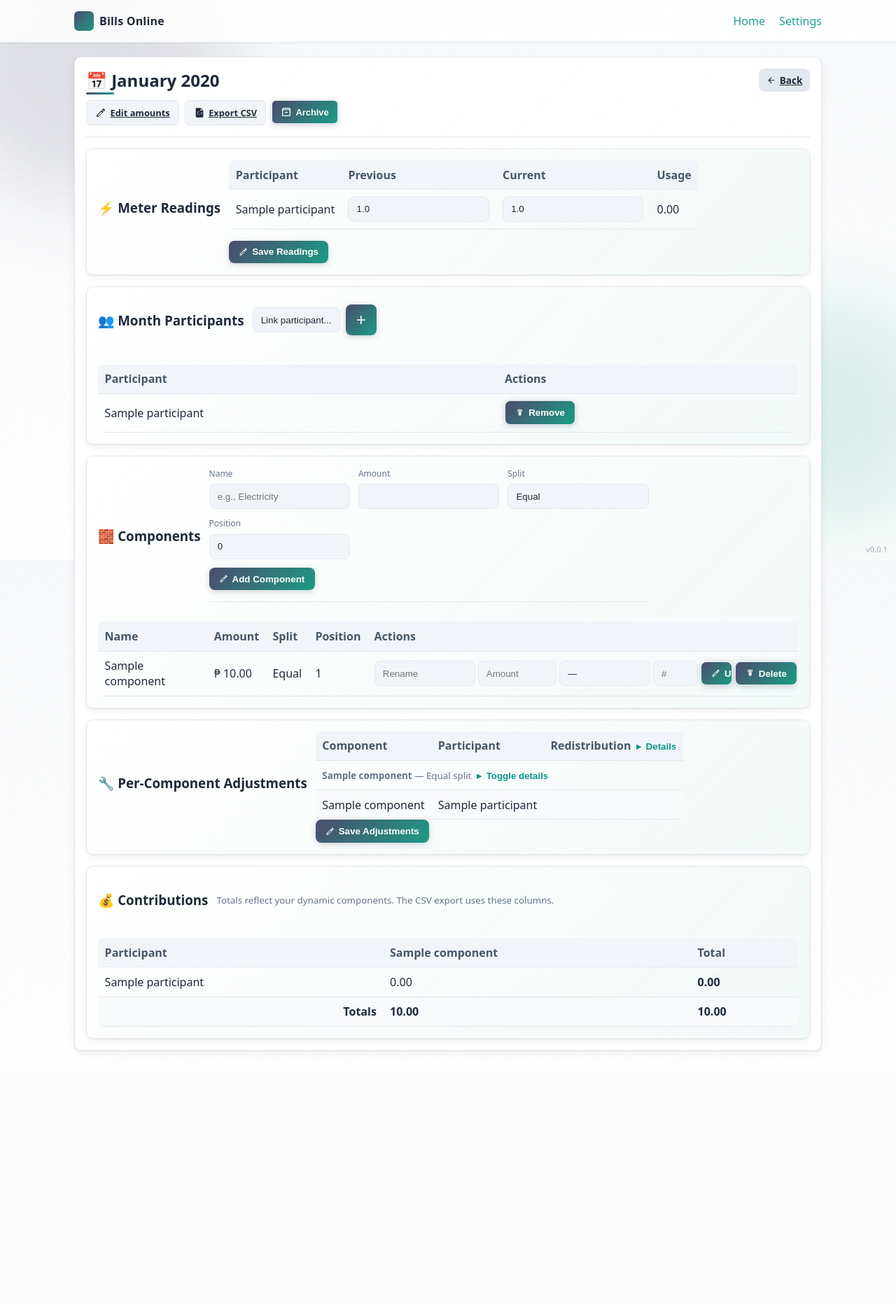
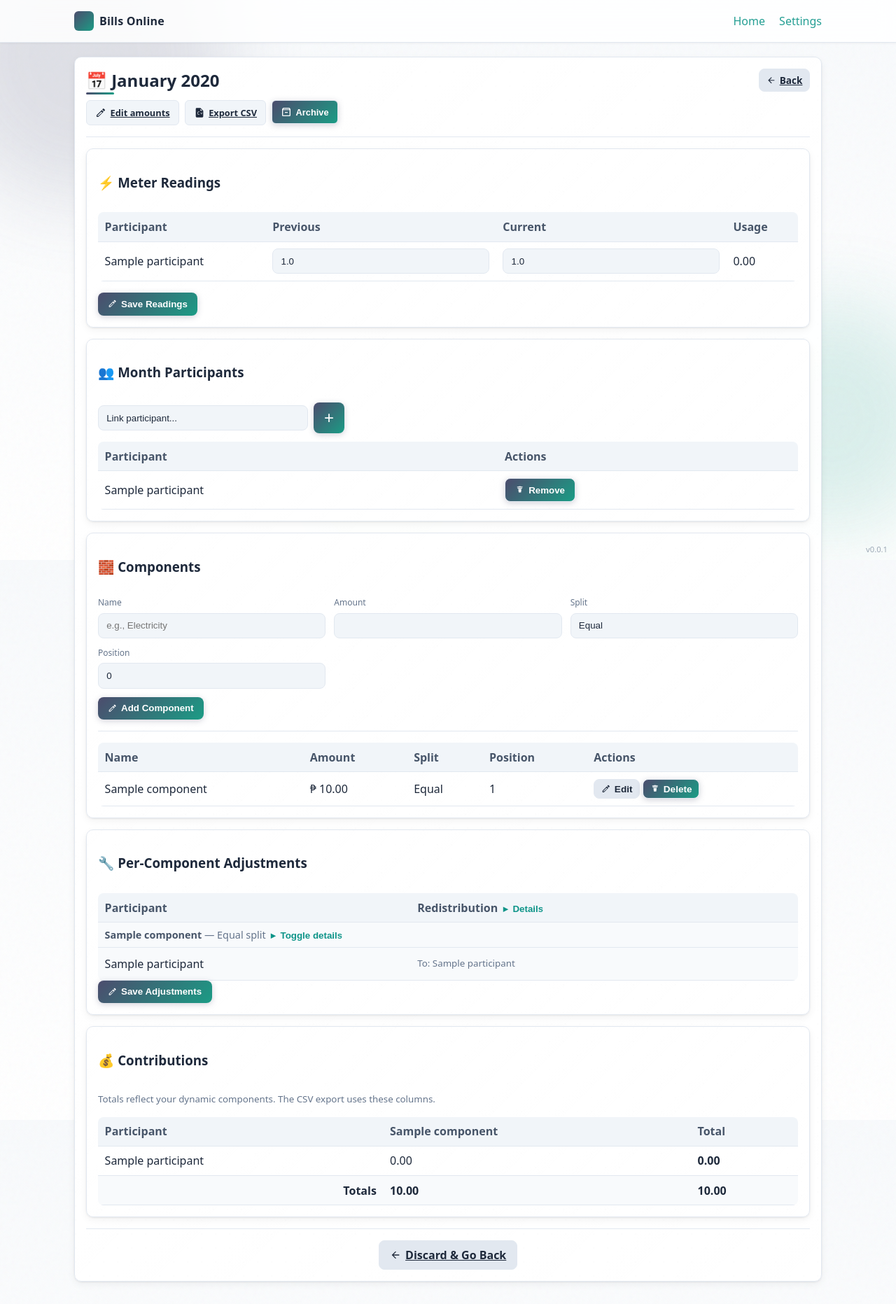
Before and after one commit to phdwight/billsonline, a Flask app: page /months/1 in a window 1280 px wide. Shown: the whole page at 70% size. Before the commit the page ends 1503 px from the top, so only its background shows below. Run offline with Flask 3, Linux system fonts and the light colour scheme; tables that the repository leaves empty hold one stand-in row (values such as "Sample post").

Commit message:
Add notes to component adjustments and UI improvements
Introduces an optional 'notes' field to component adjustments in the database and model, with migration and auto-schema update on database restore. Updates the redistribution UI to support notes, show computed amounts for percentage redistributions, and allow self-redistribution. Refactors component editing in month details, improves table styling, and adds comprehensive tests for database restore and redistribution edge cases.

```diff
--- a/app/models.py
+++ b/app/models.py
@@ -98,6 +98,8 @@ class ComponentAdjustment(db.Model):
     # Optional redistribution rule per component
     # {"mode": "percent"|"amount", "targets": {participant_id: value, ...}}
     redis_rule = db.Column(db.JSON, nullable=True)
+    # Optional notes/description for this adjustment
+    notes = db.Column(db.String(255), nullable=True)
 
     month = db.relationship("MonthlyBill")
     component = db.relationship("BillComponent")
--- a/app/repositories.py
+++ b/app/repositories.py
@@ -235,7 +235,8 @@ class ComponentAdjustmentRepository:
         component_id: int,
         participant_id: int,
         zero: bool,
-        redis_rule=None
+        redis_rule=None,
+        notes: str = None
     ) -> ComponentAdjustment:
         adj = ComponentAdjustment.query.filter_by(
             month_id=month_id, component_id=component_id, participant_id=participant_id
@@ -250,6 +251,8 @@ class ComponentAdjustmentRepository:
         adj.zero = bool(zero)
         # Always set redis_rule; allow clearing by passing None
         adj.redis_rule = redis_rule
+        # Set notes (can be None or empty string to clear)
+        adj.notes = notes.strip() if notes else None
         db.session.commit()
         return adj
 
--- a/app/services/month_service.py
+++ b/app/services/month_service.py
@@ -89,6 +89,7 @@ class MonthService:
                 comp_adjustments_map.setdefault(a.component_id, {})[a.participant_id] = {
                     'zero': bool(a.zero),
                     'rule': a.redis_rule or None,
+                    'notes': a.notes or None,
                 }
 
             usage_by_pid = {r.participant_id: r.usage() for r in readings}
--- a/app/static/base.css
+++ b/app/static/base.css
@@ -237,6 +237,17 @@ tbody tr { transition: background 0.15s ease, transform 0.15s ease; }
 tbody tr:hover {
 	background: var(--table-row-hover);
 	transform: scale(1.005);
+}
+
+/* Group header rows in tables - used for sectioning within a table */
+.group-header {
+	background: var(--table-row-even);
+	padding: .5rem .6rem;
+	text-align: left;
+	font-size: 0.9rem;
+}
+.group-header .muted {
+	font-weight: normal;
 }
 
 /* Responsive: collapse redistribution columns under 1000px */
@@ -510,7 +521,7 @@ body.compact .btn-sm { padding: .25rem .45rem; font-size: .8rem; }
 }
 
 /* Quick links bar enhancement */
-section.card[style*="margin-top"] {
+section.card.quick-links {
 	display: flex;
 	flex-wrap: wrap;
 	align-items: center;
@@ -518,11 +529,11 @@ section.card[style*="margin-top"] {
 	background: linear-gradient(135deg, var(--card) 0%, rgba(27,156,133,0.05) 100%);
 }
 
-section.card[style*="margin-top"] .btn-secondary {
+section.card.quick-links .btn-secondary {
 	transition: all 0.2s ease;
 }
 
-section.card[style*="margin-top"] .btn-secondary:hover {
+section.card.quick-links .btn-secondary:hover {
 	background: var(--primary);
 	color: var(--primary-contrast);
 	border-color: var(--primary);
@@ -649,7 +660,7 @@ ul li a {
 /* Ensure card has position for pseudo-element */
 .card {
 	position: relative;
-	overflow: hidden;
+	overflow: visible;
 }
 
 /* Reduced motion preference */
--- a/app/static/js/month-detail.js
+++ b/app/static/js/month-detail.js
@@ -36,21 +36,53 @@ function recomputeDynamicPanel(compId, pid, baseMap) {
 
   const mode = modeSel.value;
   const summary = document.querySelector(`[data-redis-summary='comp-${compId}-${pid}'] small`);
+  const base = parseFloat(baseMap[String(pid)] || baseMap[pid] || 0);
 
   let sum = 0;
   const inputs = document.querySelectorAll(`input[id^=redis_comp_${compId}_${pid}_]`);
+  const values = [];
   inputs.forEach(inp => {
     const v = parseFloat(inp.value);
+    values.push(isNaN(v) ? 0 : v);
     if (!isNaN(v)) sum += v;
   });
 
+  // Update computed amounts next to each input
+  let idx = 0;
+  inputs.forEach(inp => {
+    const targetId = inp.id.split('_').pop();
+    const computedSpan = document.querySelector(`[data-computed='comp-${compId}-${pid}-${targetId}'] small`);
+    if (computedSpan) {
+      const v = values[idx];
+      if (mode === 'percent' && v > 0) {
+        // Show computed amount for percentage
+        const computed = (v / 100) * base;
+        computedSpan.textContent = `= ₱${fmt(computed)}`;
+      } else {
+        computedSpan.textContent = '';
+      }
+    }
+    idx++;
+  });
+
   if (mode === 'percent') {
-    summary.textContent = `Sum: ${fmt(sum)}% (needs 100%)`;
-    summary.style.color = Math.abs(sum - 100) < 0.01 ? 'var(--muted-color, #666)' : 'var(--error-color, #b00020)';
+    const diff = 100 - sum;
+    if (Math.abs(diff) < 0.01) {
+      summary.textContent = `Sum: ${fmt(sum)}% ✓`;
+      summary.style.color = 'var(--success-color, #2e7d32)';
+    } else {
+      summary.textContent = `Sum: ${fmt(sum)}% (needs ${fmt(diff)}% more)`;
+      summary.style.color = 'var(--error-color, #b00020)';
+    }
   } else if (mode === 'amount') {
-    const base = parseFloat(baseMap[String(pid)] || baseMap[pid] || 0);
-    summary.textContent = `Sum: ₱${fmt(sum)} (needs ₱${fmt(base)})`;
-    summary.style.color = Math.abs(sum - base) < 0.01 ? 'var(--muted-color, #666)' : 'var(--error-color, #b00020)';
+    const diff = base - sum;
+    if (Math.abs(diff) < 0.01) {
+      summary.textContent = `Sum: ₱${fmt(sum)} ✓`;
+      summary.style.color = 'var(--success-color, #2e7d32)';
+    } else {
+      summary.textContent = `Sum: ₱${fmt(sum)} (needs ₱${fmt(diff)} more)`;
+      summary.style.color = 'var(--error-color, #b00020)';
+    }
   } else {
     const anyVal = Array.from(inputs).some(inp => {
       const v = parseFloat(inp.value);
--- a/app/static/style.css
+++ b/app/static/style.css
@@ -127,6 +127,12 @@
 	margin-bottom: 0.75rem;
 	flex-wrap: wrap;
 	gap: 0.5rem;
+}
+
+/* Centered card header variant for standalone section titles */
+.card-header.centered {
+	justify-content: center;
+	text-align: center;
 }
 
 .card-header .section-title {
@@ -676,3 +682,60 @@
 		justify-content: center;
 	}
 }
+
+/* ============================================
+   COMPONENT TABLE STYLES
+   ============================================ */
+
+.component-actions {
+	display: flex;
+	gap: 0.25rem;
+	align-items: center;
+}
+
+.component-edit-row {
+	background: var(--input-bg);
+}
+
+.component-edit-row td {
+	padding: 0.75rem;
+}
+
+.component-edit-form .row {
+	display: flex;
+	flex-wrap: wrap;
+	gap: 0.5rem;
+	margin-bottom: 0.5rem;
+}
+
+.component-edit-form .row label {
+	flex: 1;
+	min-width: 100px;
+}
+
+.component-edit-actions {
+	display: flex;
+	gap: 0.5rem;
+	margin-top: 0.5rem;
+}
+
+/* Redistribution summary shown before details */
+.redis-summary-inline {
+	margin-bottom: 0.25rem;
+}
+
+/* Computed amount next to redistribution input */
+.redis-computed {
+	min-width: 5rem;
+	font-style: italic;
+}
+
+/* Page bottom actions */
+.page-bottom-actions {
+	display: flex;
+	justify-content: center;
+	gap: 1rem;
+	margin-top: var(--gap);
+	padding-top: var(--gap);
+	border-top: 1px solid var(--border);
+}
--- a/app/templates/edit_month.html
+++ b/app/templates/edit_month.html
@@ -7,8 +7,10 @@
     <a href="{{ url_for('months.show', bill_id=bill.id) }}" class="btn btn-secondary btn-sm"><svg class="icon icon-left"><use href="#icon-back"/></svg>Cancel</a>
   </div>
 
-  <form method="post" class="stack">
+  <form method="post" action="{{ url_for('months.update', bill_id=bill.id) }}" class="stack">
     {{ form.csrf_token }}
+    <input type="hidden" name="year" value="{{ bill.year }}">
+    <input type="hidden" name="month" value="{{ bill.month }}">
     <div class="row">
       <label>
         Electricity Amount {{ form.electricity_amount(step='0.01', required=True) }}
--- a/app/templates/month_detail.html
+++ b/app/templates/month_detail.html
@@ -4,7 +4,7 @@
 {% set month_names = ['January','February','March','April','May','June','July','August','September','October','November','December'] %}
 <div class="card-header">
   <h2 class="section-title">📅 {{ month_names[bill.month-1] }} {{ bill.year }} {% if bill.archived %}<span class="badge-archived">🔒 Archived</span>{% endif %}</h2>
-  <a href="{{ url_for('home.index') }}" class="btn btn-secondary btn-sm"><svg class="icon icon-left"><use href="#icon-back"/></svg>Back</a>
+  <a href="{{ url_for('admin.admin') }}" class="btn btn-secondary btn-sm"><svg class="icon icon-left"><use href="#icon-back"/></svg>Back</a>
 </div>
 
 <div class="month-detail-actions">
@@ -161,7 +161,7 @@
     {% endif %}
 
     {% if components %}
-    <table class="adj-table">
+    <table class="adj-table components-table">
       <thead>
         <tr>
           <th>Name</th>
@@ -178,29 +178,51 @@
           <td>₱ {{ '%.2f'|format(comp.amount|float) }}</td>
           <td>{{ 'By usage' if comp.split_method == 'usage' else 'Equal' }}</td>
           <td>{{ comp.position }}</td>
-          <td style="white-space:nowrap;">
+          <td>
             {% if not bill.archived %}
-            <form method="post" action="{{ url_for('components.update', bill_id=bill.id, component_id=comp.id) }}" style="display:inline-flex; gap:.25rem; align-items:center;">
-              <input type="hidden" name="csrf_token" value="{{ csrf_token() }}">
-              <input type="text" name="name" placeholder="Rename" style="width:9rem;">
-              <input type="number" name="amount" step="0.01" min="0" placeholder="Amount" style="width:7rem;">
-              <select name="split_method">
-                <option value="">—</option>
-                <option value="equal">Equal</option>
-                <option value="usage">By usage</option>
-              </select>
-              <input type="number" name="position" step="1" placeholder="#" style="width:4rem;">
-              <button class="btn btn-secondary" type="submit"><svg class="icon icon-left"><use href="#icon-edit"/></svg>Update</button>
-            </form>
-            <form method="post" action="{{ url_for('components.delete', bill_id=bill.id, component_id=comp.id) }}" style="display:inline">
-              <input type="hidden" name="csrf_token" value="{{ csrf_token() }}">
-              <button class="btn btn-secondary" type="submit" onclick="return confirm('Delete component {{ comp.name }}?')"><svg class="icon icon-left"><use href="#icon-delete"/></svg>Delete</button>
-            </form>
+            <div class="component-actions">
+              <button type="button" class="btn btn-secondary btn-sm" onclick="toggleComponentEdit(this)"><svg class="icon icon-left"><use href="#icon-edit"/></svg>Edit</button>
+              <form method="post" action="{{ url_for('components.delete', bill_id=bill.id, component_id=comp.id) }}" style="display:inline">
+                <input type="hidden" name="csrf_token" value="{{ csrf_token() }}">
+                <button class="btn btn-secondary btn-sm" type="submit" onclick="return confirm('Delete component {{ comp.name }}?')"><svg class="icon icon-left"><use href="#icon-delete"/></svg>Delete</button>
+              </form>
+            </div>
             {% else %}
               <span class="muted"><small>Locked</small></span>
             {% endif %}
           </td>
         </tr>
+        {% if not bill.archived %}
+        <tr class="component-edit-row" style="display:none;">
+          <td colspan="5">
+            <form method="post" action="{{ url_for('components.update', bill_id=bill.id, component_id=comp.id) }}" class="component-edit-form">
+              <input type="hidden" name="csrf_token" value="{{ csrf_token() }}">
+              <div class="row">
+                <label><small>Name</small>
+                  <input type="text" name="name" placeholder="{{ comp.name }}">
+                </label>
+                <label><small>Amount</small>
+                  <input type="number" name="amount" step="0.01" min="0" placeholder="{{ '%.2f'|format(comp.amount|float) }}">
+                </label>
+                <label><small>Split</small>
+                  <select name="split_method">
+                    <option value="">— Keep —</option>
+                    <option value="equal" {% if comp.split_method == 'equal' %}selected{% endif %}>Equal</option>
+                    <option value="usage" {% if comp.split_method == 'usage' %}selected{% endif %}>By usage</option>
+                  </select>
+                </label>
+                <label><small>Position</small>
+                  <input type="number" name="position" step="1" placeholder="{{ comp.position }}">
+                </label>
+              </div>
+              <div class="component-edit-actions">
+                <button class="btn btn-primary btn-sm" type="submit"><svg class="icon icon-left"><use href="#icon-edit"/></svg>Update</button>
+                <button type="button" class="btn btn-secondary btn-sm" onclick="toggleComponentEdit(this)">Cancel</button>
+              </div>
+            </form>
+          </td>
+        </tr>
+        {% endif %}
         {% endfor %}
       </tbody>
     </table>
@@ -226,7 +248,6 @@
     <table>
       <thead>
         <tr>
-          <th>Component</th>
           <th>Participant</th>
           <th>Mode</th>
           <th>Targets</th>
@@ -235,14 +256,13 @@
       <tbody>
       {% for comp in components %}
         <tr>
-          <td colspan="4" class="muted"><small><strong>{{ comp.name }}</strong> — {{ 'By usage' if comp.split_method == 'usage' else 'Equal' }} split</small></td>
+          <th colspan="3" class="group-header"><strong>{{ comp.name }}</strong> <span class="muted">— {{ 'By usage' if comp.split_method == 'usage' else 'Equal' }} split</span></th>
         </tr>
         {% for p in participants %}
           {% if p.id in member_ids %}
           {% set adj = (comp_adjustments.get(comp.id) or {}).get(p.id) or {} %}
           {% set rule = adj.get('rule') or {} %}
           <tr>
-            <td>{{ comp.name }}</td>
             <td>{{ p.name }}</td>
             <td>{{ (rule.get('mode')|capitalize) if rule.get('mode') else 'None' }}</td>
             <td>
@@ -280,7 +300,6 @@
     <table>
       <thead>
         <tr>
-          <th>Component</th>
           <th>Participant</th>
           <th>Redistribution <button type="button" class="linklike comp-adj-toggle-all" data-comp="*" aria-expanded="false"><span class="adj-toggle-icon" aria-hidden="true">▸</span> Details</button></th>
         </tr>
@@ -288,18 +307,26 @@
       <tbody>
       {% for comp in components %}
         <tr>
-          <td colspan="4" class="muted"><small><strong>{{ comp.name }}</strong> — {{ 'By usage' if comp.split_method == 'usage' else 'Equal' }} split</small> <button type="button" class="linklike comp-adj-toggle" data-comp="{{ comp.id }}" aria-expanded="false"><span class="adj-toggle-icon" aria-hidden="true">▸</span> Toggle details</button></td>
+          <th colspan="2" class="group-header"><strong>{{ comp.name }}</strong> <span class="muted">— {{ 'By usage' if comp.split_method == 'usage' else 'Equal' }} split</span> <button type="button" class="linklike comp-adj-toggle" data-comp="{{ comp.id }}" aria-expanded="false"><span class="adj-toggle-icon" aria-hidden="true">▸</span> Toggle details</button></th>
         </tr>
         {% for p in participants %}
           {% if p.id in member_ids %}
           <tr>
-            <td>{{ comp.name }}</td>
             <td>{{ p.name }}</td>
             <td>
               {% set adj = (comp_adjustments.get(comp.id) or {}).get(p.id) or {} %}
+              {% set rule = adj.get('rule') or {} %}
+              {% set all_participants = [] %}
+              {% for t in participants %}
+                {% if t.id in member_ids %}
+                  {% set _ = all_participants.append(t.name) %}
+                {% endif %}
+              {% endfor %}
+              <div class="redis-summary-inline">
+                <span class="muted"><small>To: {{ all_participants|join(', ') if all_participants else '—' }}</small></span>
+              </div>
               <div class="comp-redis-box" data-panel="comp-{{ comp.id }}-{{ p.id }}" style="display:none;">
                 <div style="display:flex; gap:.25rem; align-items:center; flex-wrap:wrap; margin-bottom:.25rem;">
-                {% set rule = adj.get('rule') or {} %}
                 <select name="mode_comp_{{ comp.id }}_{{ p.id }}" id="mode_comp_{{ comp.id }}_{{ p.id }}">
                   <option value="" {% if not rule.get('mode') %}selected{% endif %}>— None —</option>
                   <option value="percent" {% if rule.get('mode') == 'percent' %}selected{% endif %}>Percent</option>
@@ -307,14 +334,20 @@
                 </select>
                 <span class="muted" data-redis-summary="comp-{{ comp.id }}-{{ p.id }}"><small></small></span>
                 </div>
-                <div class="redis-grid" style="display:grid; grid-template-columns: auto auto; gap:.25rem .5rem; margin-left:.5rem;">
+                <div class="redis-grid" style="display:grid; grid-template-columns: auto auto auto; gap:.25rem .5rem; margin-left:.5rem;">
                   {% for t in participants %}
-                    {% if t.id in member_ids and t.id != p.id %}
-                      <label><small>{{ t.name }}</small></label>
+                    {% if t.id in member_ids %}
+                      <label><small>{{ t.name }}{% if t.id == p.id %} (self){% endif %}</small></label>
                       {% set targets = rule.get('targets') or {} %}
                       <input type="number" step="0.01" min="0" name="redis_comp_{{ comp.id }}_{{ p.id }}_{{ t.id }}" id="redis_comp_{{ comp.id }}_{{ p.id }}_{{ t.id }}" value="{{ targets.get(t.id) or targets.get(t.id|string) or '' }}" placeholder="0" style="width:6rem;">
+                      <span class="redis-computed muted" data-computed="comp-{{ comp.id }}-{{ p.id }}-{{ t.id }}"><small></small></span>
                     {% endif %}
                   {% endfor %}
+                </div>
+                <div style="margin-top:.5rem; margin-left:.5rem;">
+                  <label><small class="muted">Notes:</small>
+                    <input type="text" name="notes_comp_{{ comp.id }}_{{ p.id }}" value="{{ adj.get('notes') or '' }}" placeholder="Optional description..." maxlength="255" style="width:100%; max-width:20rem;">
+                  </label>
                 </div>
               </div>
             </td>
@@ -372,6 +405,10 @@
     <div class="muted"><small>No components yet. Add components above to see contributions.</small></div>
   {% endif %}
 </section>
+
+<div class="page-bottom-actions">
+  <a href="{{ url_for('admin.admin') }}" class="btn btn-secondary"><svg class="icon icon-left"><use href="#icon-back"/></svg>Discard & Go Back</a>
+</div>
 </div>
 {% endblock %}
 {% block scripts %}
@@ -382,6 +419,18 @@ initMonthDetail(
   {{ (components or [])|map(attribute="id")|list|tojson|safe }},
   {{ (dynamic_base_maps or {})|tojson|safe }}
 );
+
+// Toggle component edit row
+function toggleComponentEdit(btn) {
+  const row = btn.closest('tr');
+  const editRow = row.classList.contains('component-edit-row')
+    ? row
+    : row.nextElementSibling;
+  if (editRow && editRow.classList.contains('component-edit-row')) {
+    const isHidden = editRow.style.display === 'none';
+    editRow.style.display = isHidden ? 'table-row' : 'none';
+  }
+}
 
 // More actions dropdown toggle
 function toggleMoreActions(btn) {
```
Also changed, not shown: app/routes/settings.py (+23 -1 lines), app/services/adjustment_service.py (+4 -3 lines), app/services/bill_calculator.py (+10 -6 lines), migrations/versions/55798fa759fc_add_notes_to_component_adjustments.py (added, +24 -0 lines), tests/test_custom_redistribution.py (+65 -0 lines), tests/test_custom_redistribution_edges.py (+53 -6 lines), tests/test_database_restore.py (added, +308 -0 lines), README.md, billsonline.db.
